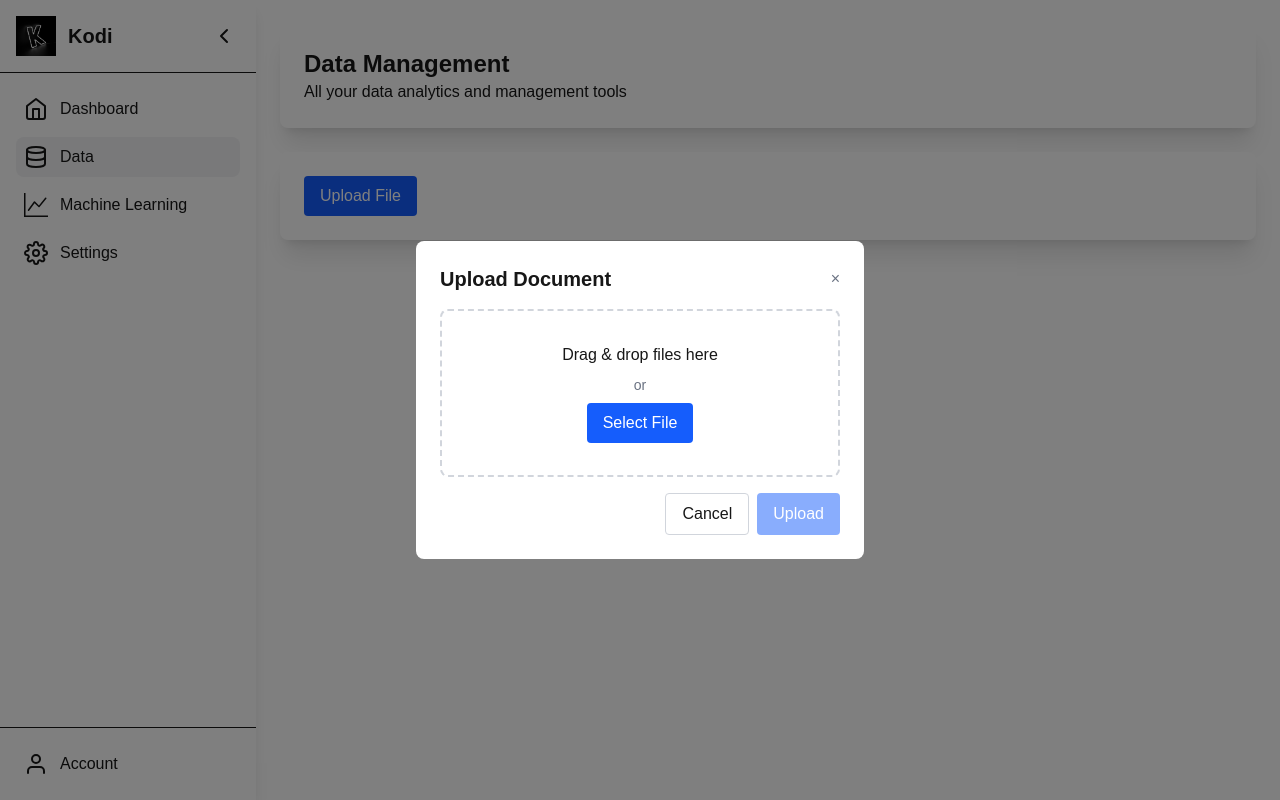
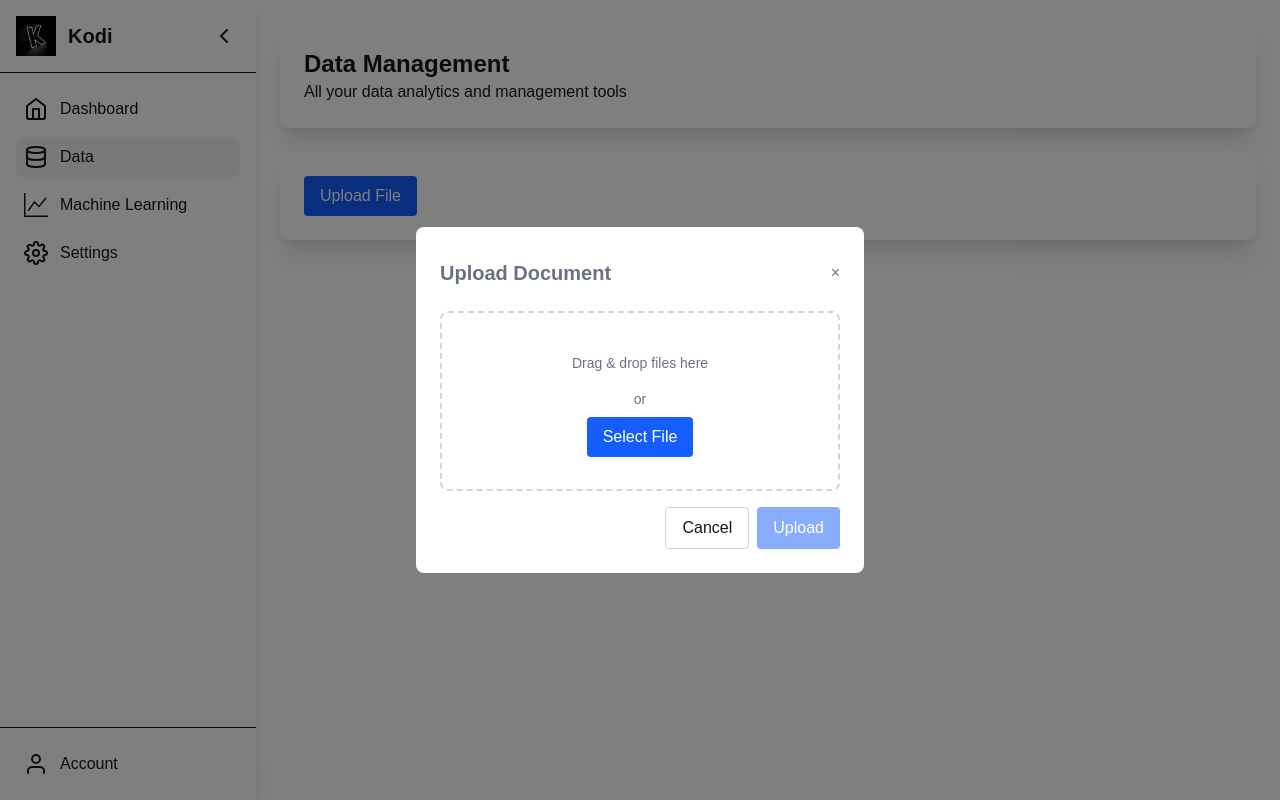
Before and after one commit to DarylLim-18/FYP4701, a Next.js app in the folder frontend/: page /data in a window 1280 px wide. Both pictures are taken after a click on the button "Upload File". Built offline with nearby package versions, Linux system fonts and the light colour scheme.

Commit message:
fix light mode dark mode problem

```diff
--- a/frontend/app/components/DataUpload/DataUpload.js
+++ b/frontend/app/components/DataUpload/DataUpload.js
@@ -29,7 +29,7 @@ export default function UploadModal({ onUploadSuccess }) {
       const formData = new FormData();
       formData.append('file', selectedFile);
 
-      const response = await fetch('/api/upload', {  // Changed to relative path
+      const response = await fetch('/upload', {  // Changed to relative path
         method: 'POST',
         body: formData,
       });
@@ -69,7 +69,7 @@ export default function UploadModal({ onUploadSuccess }) {
             onClick={(e) => e.stopPropagation()}
           >
             <div className="flex justify-between items-center mb-4">
-              <h2 className="text-xl font-bold">Upload Document</h2>
+              <h2 className="text-sm text-gray-500 my-2 text-xl font-bold">Upload Document</h2>
               <button
                 onClick={() => !isUploading && setIsOpen(false)}
                 disabled={isUploading}
@@ -99,7 +99,7 @@ export default function UploadModal({ onUploadSuccess }) {
                 </p>
               ) : (
                 <>
-                  <p>Drag & drop files here</p>
+                  <p className="text-sm text-gray-500 my-2">Drag & drop files here</p>
                   <p className="text-sm text-gray-500 my-2">or</p>
                   <span className="px-4 py-2 bg-blue-600 text-white rounded hover:bg-blue-700 transition-colors">
                     Select File
--- a/frontend/app/data/page.js
+++ b/frontend/app/data/page.js
@@ -1,10 +1,10 @@
 'use client';
 import { useState } from 'react';
-import Upload from '../components/DataUpload/DataUpload';
+import DataUpload from '../components/DataUpload/DataUpload';
 
 export default function DataPage() {
     const [refreshKey, setRefreshKey] = useState(0);
-    const handleFileUpload = (file) => {
+    const handleUploadSuccess = (file) => {
         console.log('File ready for processing:', file.name);
         // Add your file processing logic here
         setRefreshKey(prev => prev + 1); // Triggers DocumentList refresh
@@ -20,7 +20,7 @@ export default function DataPage() {
             </div>
             <div className="p-3"></div>
             <div className="bg-white dark:bg-gray-800 rounded-lg shadow-xl p-6">
-                <Upload onFileUpload={handleFileUpload}/>
+                <DataUpload onUploadSuccess={handleUploadSuccess}/>
             </div>
         </main>
     );
```
